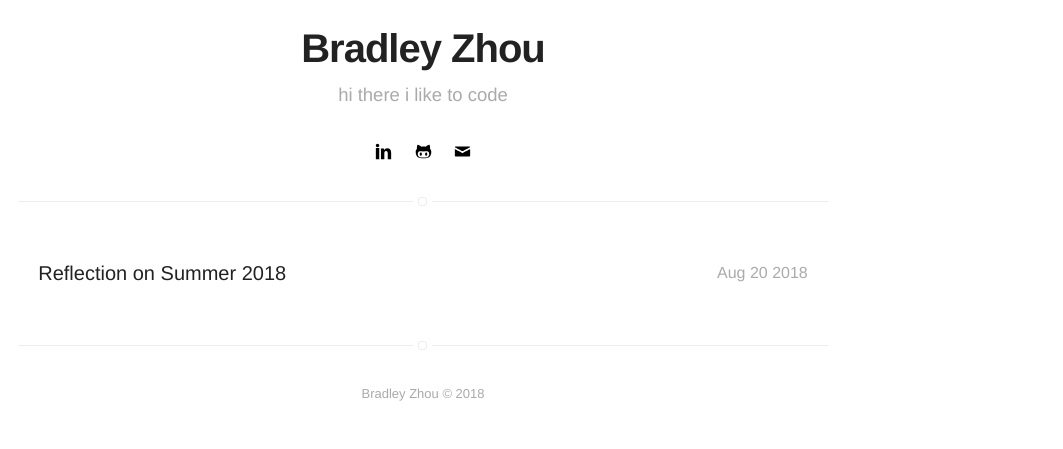
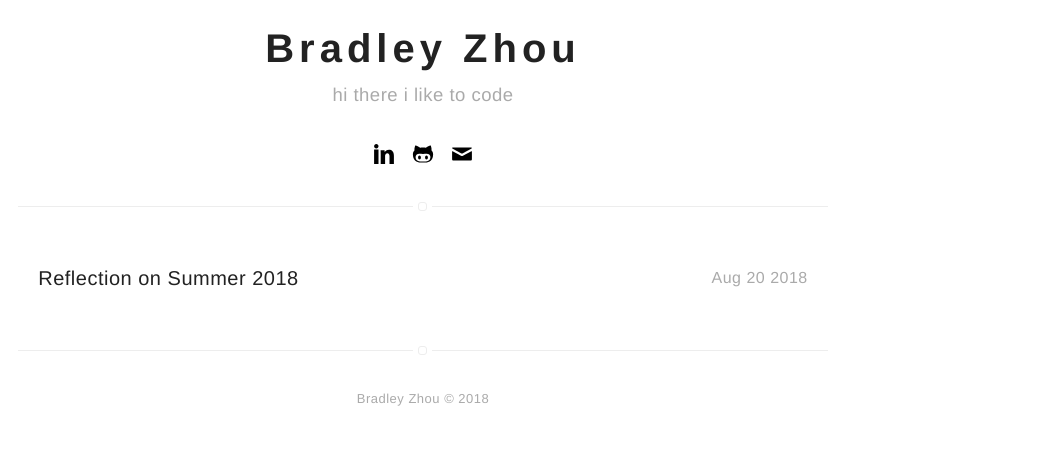
Before and after one commit to bradley-z/bradley-z.github.io, a plain HTML site: page blog/index.html in a window 1280 px wide. Shown: the part 278-727 px from the top of the page, without its empty margins (217-1280 px from the left). Drawn offline with Linux system fonts and the light colour scheme.

Commit message:
more styling

```diff
--- a/styles.css
+++ b/styles.css
@@ -461,12 +461,15 @@ h1 {
 }
 h2 {
     font-size: 2.2rem;
+    letter-spacing: 0.5px;
 }
 h3 {
     font-size: 2rem;
+    letter-spacing: 0.5px;
 }
 h4 {
     font-size: 1.6rem;
+    letter-spacing: 0.5px;
 }
 a {
     color: #0077CC;
@@ -634,12 +637,14 @@ pre {
     display: block;
     padding: 20px 0;
     text-decoration: none;
+    letter-spacing: 0.5px;
 }
 .home > .list > .item > .url > .title, .blog > .list > .item > .url > .title, .projects > .list > .item > .url > .title {
     margin: 0;
     width: 75%;
     font-weight: 500;
     transition: all ease-in-out 0.2s;
+    letter-spacing: 0.5px;
 }
 .home > .list > .item:hover > .url > .title, .blog > .list > .item:hover > .url > .title, .projects > .list > .item:hover > .url > .title {
     color: #0077CC;
@@ -654,12 +659,14 @@ pre {
     color: #aaa;
     text-align: right;
     transition: all ease-in-out 0.2s;
+    letter-spacing: 0.5px;
 }
 .home > .list .item:hover .url aside, .blog > .list .item:hover .url aside, .projects > .list .item:hover .url aside {
     color: #666;
 }
 .blog > .list > .item > .url > .title, .projects > .list > .item > .url > .title {
     display: inline;
+    letter-spacing: 0.5px;
 }
 .blog > .list > .item > .url > .emoji, .projects > .list > .item > .url > .emoji {
     display: inline;
@@ -919,6 +926,7 @@ pre {
     font-weight: 300;
     text-align: center;
     position: relative;
+    letter-spacing: 0.5px;
 }
 .footer-main:before {
     display: block;
@@ -985,6 +993,7 @@ pre {
 .header-home > .title {
     font-size: 4rem;
     margin: 0 0 13px;
+    letter-spacing: 5px;
 }
 .header-home > .description {
     font-size: 1.85rem;
@@ -993,6 +1002,7 @@ pre {
     color: #aaa;
     width: 70%;
     margin: 0 auto 30px;
+    letter-spacing: 0.5px;
 
     /** * animation stuff */
     white-space: nowrap;
@@ -1073,8 +1083,8 @@ pre {
 }
 .icon {
     display: inline-block;
-    width: 17px;
-    height: 17px;
+    width: 22px;
+    height: 22px;
     fill: #000;
     text-align: center;
     color: #000;
```
